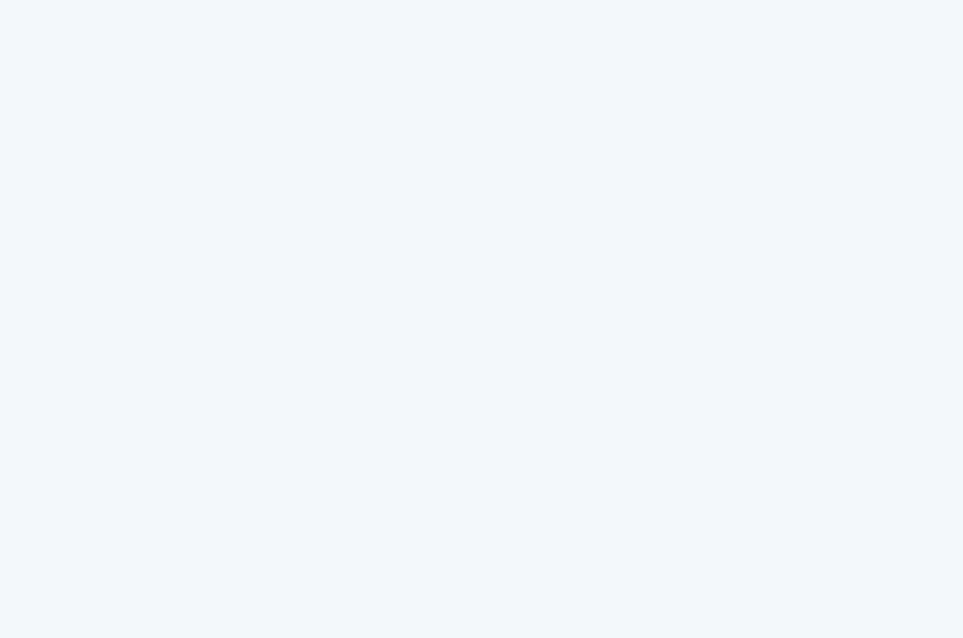
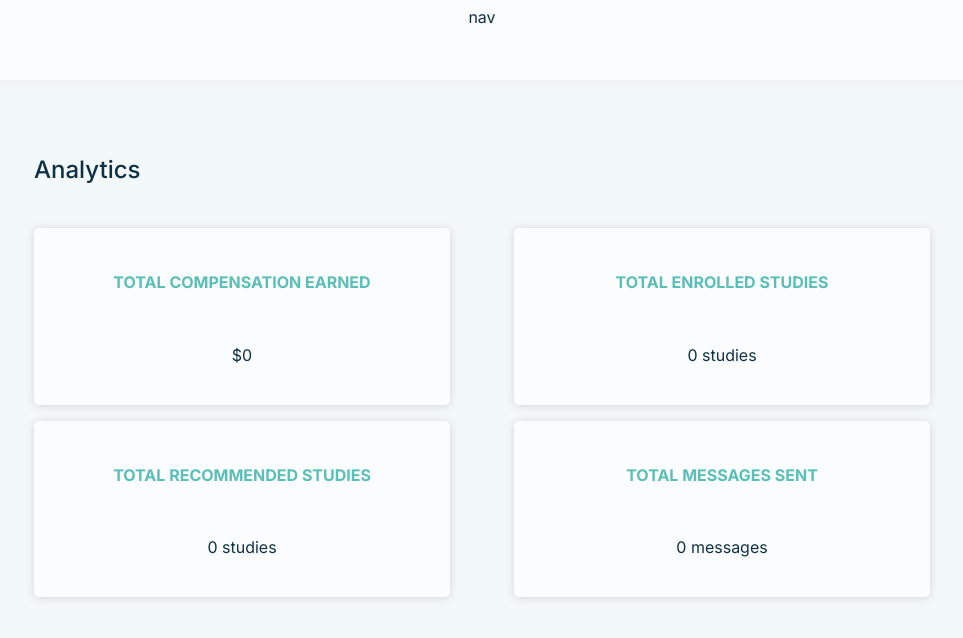
Before and after one commit to yuchenfany/research_match, a React (Create React App) app in the folder research-app/: page /dashboard in a window 1280 px wide. Before the commit this address had no page. Shown: the top 638 px of the page, without its empty margins (158-1121 px from the left). Built offline with nearby package versions, Linux system fonts and the light colour scheme.

Commit message:
Start dash component ui

```diff
--- a/research-app/src/App.js
+++ b/research-app/src/App.js
@@ -10,6 +10,7 @@ import Home from './components/Home';
 import Create from './components/Create';
 import Profile from './components/Profile';
 import Study from './components/Study';
+import Dashboard from './components/Dashboard';
 
 function App() {
   const [user, setUser] = useState({ username: '', password: '', enrolled: [] });
@@ -23,6 +24,7 @@ function App() {
         <Route exact path="/study/:id" element={<Study study={study} setStudy={setStudy} />} />
         <Route exact path="/create" element={<Create user={user} setUser={setUser} />} />
         <Route exact path="/profile" element={<Profile user={user} setUser={setUser} />} />
+        <Route exact path="/dashboard" element={<Dashboard user={user} />} />
       </Routes>
     </div>
   );
--- a/research-app/src/assets/index.css
+++ b/research-app/src/assets/index.css
@@ -206,3 +206,52 @@ code {
 .study-title {
   margin: 25px 0px 25px 25px;
 }
+
+/* dash */
+.dashboard h1 {
+  display: flex;
+  margin-left: 15%;
+  text-align: left;
+}
+
+.header-center {
+  font-size: 24px;
+  line-height: 40px;
+  font-weight: 500;
+  margin: 70px auto 30px 0;
+  text-align: center;
+}
+
+.dash-flex {
+  display: flex;
+  flex-direction: row;
+  flex-wrap: wrap;
+  align-items: stretch;
+  justify-content: space-around;
+  margin: 0 auto;
+  width: 75%;
+}
+
+.dash-card {
+  border-radius: 5px;
+  background-color: #FAFCFD;
+  filter: drop-shadow(0px 1px 4px #d6d6d6);
+  display: flex;
+  flex-direction: column;
+  align-items: flex-start;
+  justify-content: flex-start;
+  min-height: 8rem;
+  width: 40%;
+  margin: 0.5rem;
+  padding: 1rem;
+  text-align: center;
+}
+
+.dash-card h4 {
+  color: #5ABFB7;
+}
+
+.dash-card h4, p {
+  width: 100%;
+  text-align: center;
+}
--- /dev/null
+++ b/research-app/src/components/Dashboard.js
@@ -0,0 +1,46 @@
+/* eslint-disable react/prop-types */
+/* eslint-disable react/jsx-filename-extension */
+import React from 'react';
+import '../assets/index.css';
+
+function Dashboard({ user }) {
+//   async function getNumStudies() {
+//     const data = await fetch(`http://localhost:5000/record/${user.username}`, {
+//       method: 'GET',
+//       headers: {
+//         'Content-Type': 'application/json',
+//       },
+//     });
+//     const json = await data.json();
+//     return json.enrolled.length;
+//   }
+  const totalCompensation = 0;
+  const numEnrolled = 0;
+  const numRecommended = 0;
+  const numMessages = 0;
+
+  const cards = [
+    ['TOTAL COMPENSATION EARNED', `$${totalCompensation}`],
+    ['TOTAL ENROLLED STUDIES', `${numEnrolled} ${numEnrolled === 1 ? 'study' : 'studies'}`],
+    ['TOTAL RECOMMENDED STUDIES', `${numRecommended} ${numRecommended === 1 ? 'study' : 'studies'}`],
+    ['TOTAL MESSAGES SENT', `${numMessages} ${numMessages === 1 ? 'message' : 'messages'}`],
+  ].map(([name, content]) => (
+    <div key={name} className="dash-card">
+      <h4>{name}</h4>
+      <p>{content}</p>
+    </div>
+  ));
+
+  return (
+    <div className="Dashboard">
+      <div className="nav">nav</div>
+      <div className="dashboard">
+        <h1 className="header-left">Analytics</h1>
+        {user.username}
+        <div className="dash-flex">{cards}</div>
+      </div>
+    </div>
+  );
+}
+
+export default Dashboard;
```
